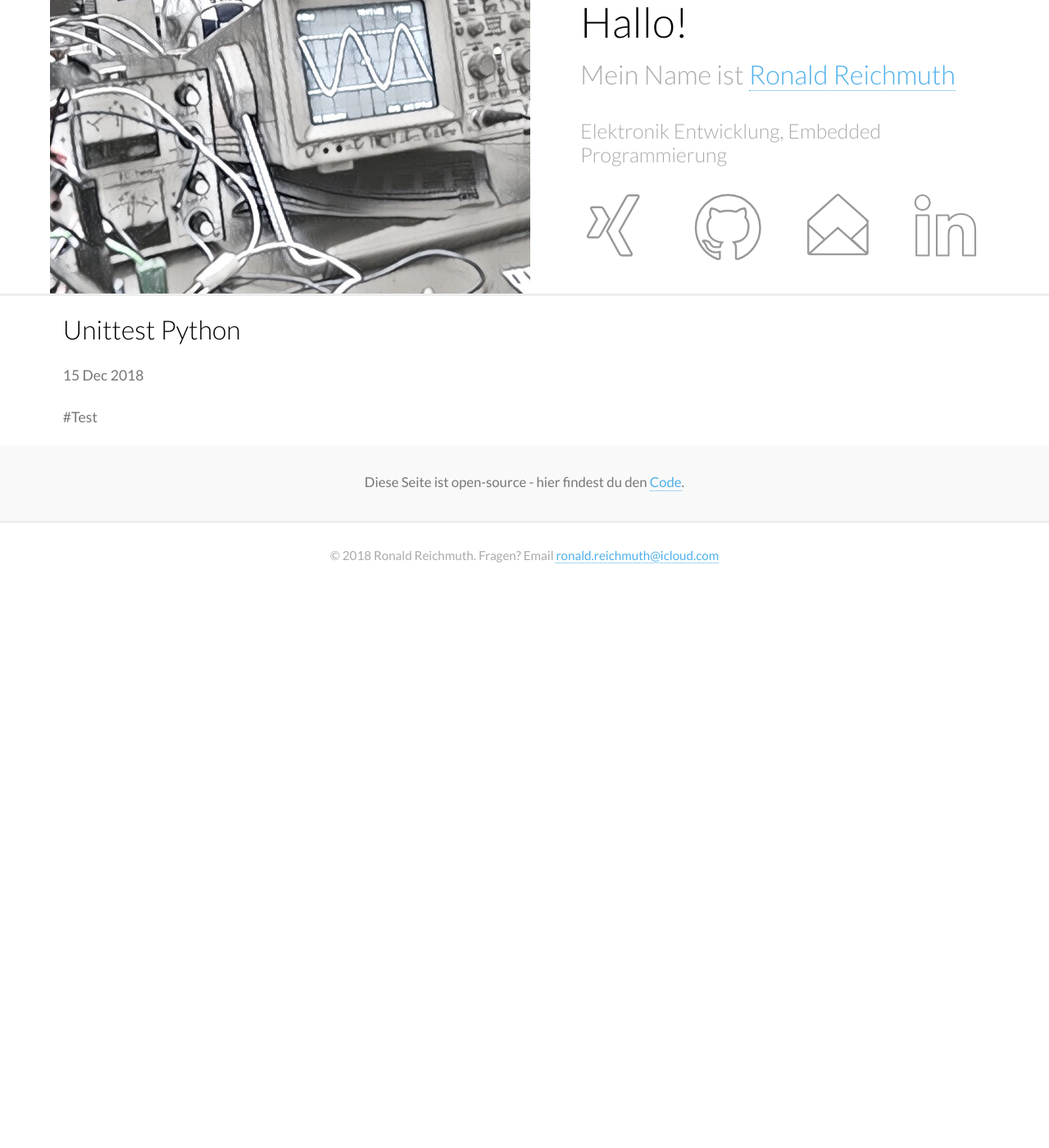
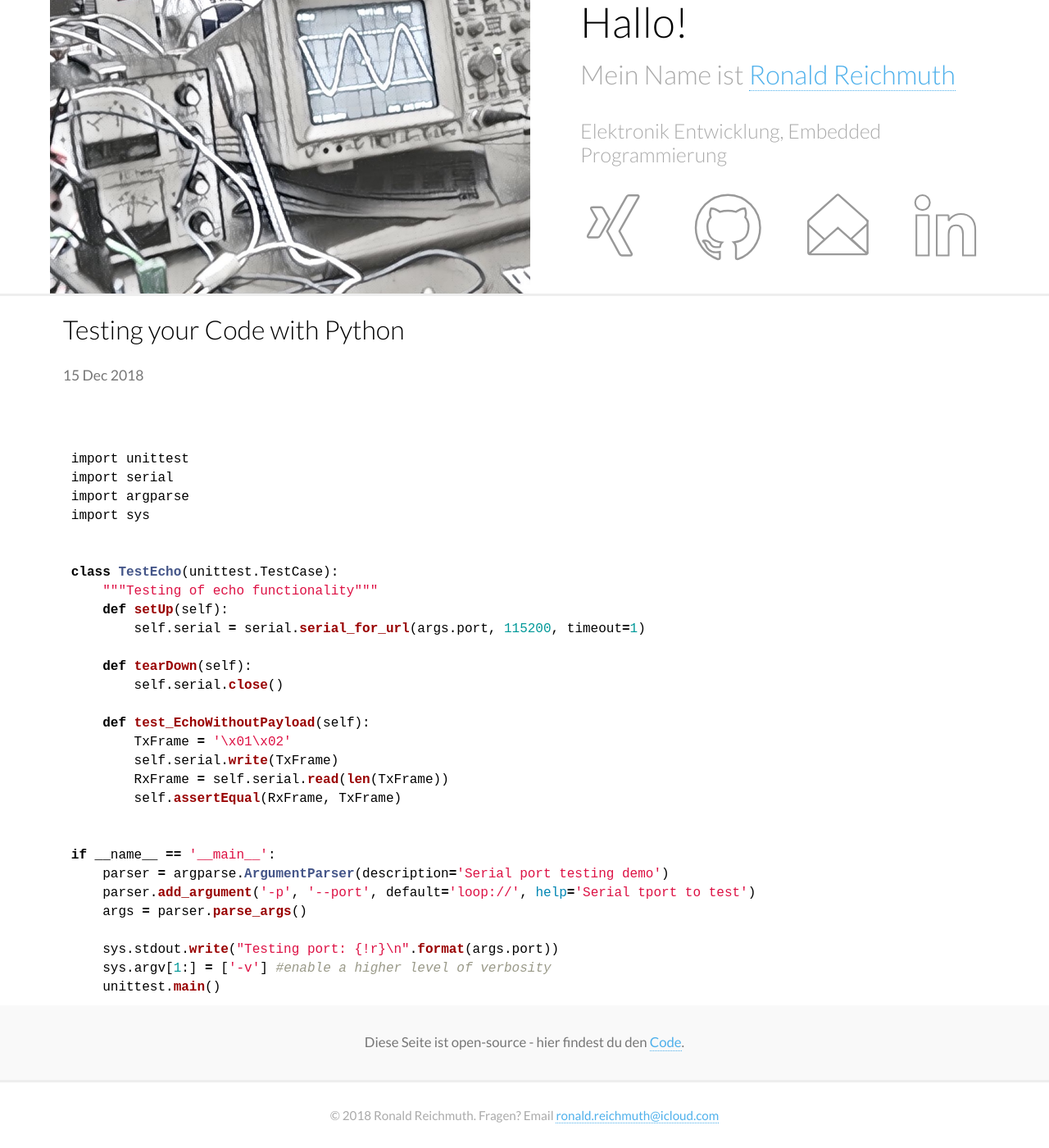
Before and after one commit to ronaldreichmuth/ronaldreichmuth.github.io, a Jekyll site: the page built from _posts/2018-12-15-unittest-python.md, in a window 1280 px wide and 1400 px high, scrolled down 169 px. Shown: the whole window at 82% size. Built offline with Jekyll 4.4.1, drawn with Linux system fonts in a browser that asks for light colours; our own code applies the rules of GitHub Pages for plain Markdown files; before the commit the page ends 900 px from its top, so only the background shows below that.

Commit message:
Update 2018-12-15-unittest-python.md

````diff
--- a/_posts/2018-12-15-unittest-python.md
+++ b/_posts/2018-12-15-unittest-python.md
@@ -1 +1,42 @@
-#Test
+---
+layout: post
+title: "Testing your Code with Python"
+date: 2018-12-15
+---
+
+
+
+
+```python
+
+
+import unittest
+import serial
+import argparse
+import sys
+
+
+class TestEcho(unittest.TestCase):
+    """Testing of echo functionality"""
+    def setUp(self):
+        self.serial = serial.serial_for_url(args.port, 115200, timeout=1)
+
+    def tearDown(self):
+        self.serial.close()
+
+    def test_EchoWithoutPayload(self):
+        TxFrame = '\x01\x02'
+        self.serial.write(TxFrame)
+        RxFrame = self.serial.read(len(TxFrame))
+        self.assertEqual(RxFrame, TxFrame)
+
+
+if __name__ == '__main__':
+    parser = argparse.ArgumentParser(description='Serial port testing demo')
+    parser.add_argument('-p', '--port', default='loop://', help='Serial tport to test')
+    args = parser.parse_args()
+
+    sys.stdout.write("Testing port: {!r}\n".format(args.port))
+    sys.argv[1:] = ['-v'] #enable a higher level of verbosity
+    unittest.main()
+```
````
